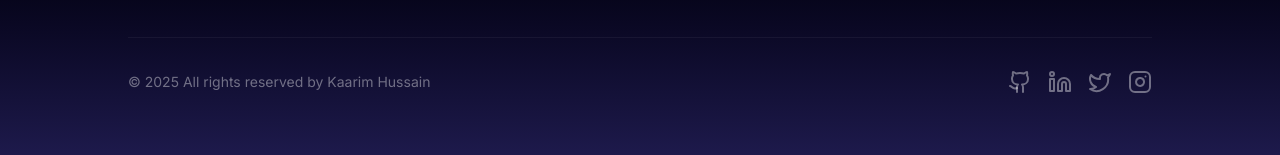
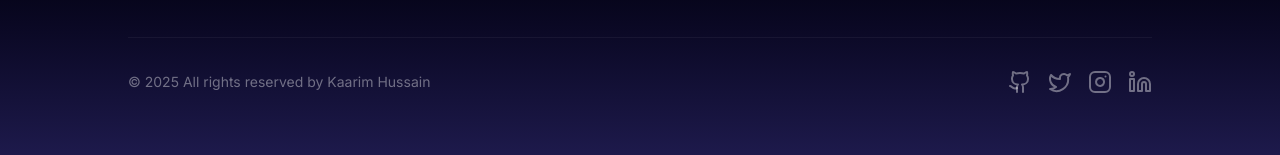
Before and after one commit to KaarimHussain/Dev-Home, a Next.js app: page / in a window 1280 px wide. Shown: the part 6470-6625 px from the top of the page. Built offline with nearby package versions, Linux system fonts and the light colour scheme; no server answers; the database is empty.

Commit message:
Fixed the Social Icons and Href Issues

```diff
--- a/components/footer.tsx
+++ b/components/footer.tsx
@@ -1,35 +1,62 @@
 import Logo from "@/public/images/Logo-White.png";
 import { Github, Instagram, Linkedin, Twitter } from "lucide-react";
+import Image from "next/image";
 import Link from "next/link";
 
 export default function Footer() {
   const links = [
     {
       label: "Home",
-            href: "/"
+      href: "/",
     },
     {
       label: "About",
-            href: "/about"
+      href: "/about",
     },
     {
       label: "Projects",
-            href: "/projects"
+      href: "/projects",
     },
     {
       label: "Contact",
-            href: "/contact"
-        }
-    ]
+      href: "/contact",
+    },
+  ];
 
+  const socials = [
+    {
+      icon: Github,
+      href: "https://github.com/KaarimHussain",
+      label: "GitHub",
+    },
+    {
+      icon: Twitter,
+      href: "https://x.com/KaarimHussain",
+      label: "Twitter",
+    },
+    {
+      icon: Instagram,
+      href: "https://www.instagram.com/kaarimhussain/",
+      label: "Instagram",
+    },
+    {
+      icon: Linkedin,
+      href: "https://www.linkedin.com/in/kaarim-hussain-bb2559270/",
+      label: "LinkedIn",
+    },
+  ];
   return (
     <footer className="relative min-h-[50vh] w-full bg-linear-to-b from-black via-black to-indigo-950 px-5 md:px-10 lg:px-20 xl:px-32 py-16">
       {/* Background Pattern */}
       <div className="absolute inset-0 opacity-5">
-                <div className="absolute inset-0" style={{
-                    backgroundImage: 'radial-gradient(circle at 1px 1px, rgb(var(--primary)) 1px, transparent 0)',
-                    backgroundSize: '40px 40px'
-                }}></div>
+        <div
+          className="absolute inset-0"
+          style={{
+            backgroundImage:
+              "radial-gradient(circle at 1px 1px, rgb(var(--primary)) 1px, transparent 0)",
+            backgroundSize: "40px 40px",
+          }}
+        ></div>
       </div>
 
       <div className="container mx-auto relative z-10">
@@ -37,10 +64,12 @@ export default function Footer() {
         <div className="flex flex-col items-center justify-center mb-12">
           <div className="relative group">
             <div className="absolute inset-0 bg-primary/20 blur-3xl group-hover:bg-primary/40 transition-all duration-500 rounded-full"></div>
-                        <img
+            <Image
+              width={250}
+              height={250}
               src={Logo.src}
+              alt="Logo"
               className="relative object-center object-contain w-[250px] md:w-[300px] aspect-square opacity-20 group-hover:opacity-100 transition-all duration-500 ease-in-out hover:scale-105"
-                            alt="Logo"
             />
           </div>
           <p className="text-white/40 text-sm mt-6 text-center max-w-md">
@@ -78,21 +107,18 @@ export default function Footer() {
 
           {/* Social Links Placeholder */}
           <div className="flex items-center gap-4">
-                        <a href="#" className="text-white/40 hover:text-primary transition-colors duration-300">
-                            <Github />
+            {socials.map((social, index) => (
+              <a
+                key={index}
+                href={social.href}
+                className="text-white/40 hover:text-primary transition-colors duration-300"
+              >
+                {<social.icon />}
               </a>
-                        <a href="#" className="text-white/40 hover:text-primary transition-colors duration-300">
-                            <Linkedin />
-                        </a>
-                        <a href="#" className="text-white/40 hover:text-primary transition-colors duration-300">
-                            <Twitter />
-                        </a>
-                        <a href="#" className="text-white/40 hover:text-primary transition-colors duration-300">
-                            <Instagram />
-                        </a>
+            ))}
           </div>
         </div>
       </div>
     </footer>
-    )
+  );
 }
--- a/components/home/floating-socials.tsx
+++ b/components/home/floating-socials.tsx
@@ -4,28 +4,28 @@ export default function FloatingSocials() {
   const socials = [
     {
       icon: Github,
-            href: "https://github.com/yourusername",
+      href: "https://github.com/KaarimHussain",
       label: "GitHub",
-            color: "hover:text-[#333]"
+      color: "hover:text-[#333]",
     },
     {
       icon: Twitter,
-            href: "https://twitter.com/yourusername",
+      href: "https://x.com/KaarimHussain",
       label: "Twitter",
-            color: "hover:text-[#1DA1F2]"
+      color: "hover:text-[#1DA1F2]",
     },
     {
       icon: Instagram,
-            href: "https://instagram.com/yourusername",
+      href: "https://www.instagram.com/kaarimhussain/",
       label: "Instagram",
-            color: "hover:text-[#E4405F]"
+      color: "hover:text-[#E4405F]",
     },
     {
       icon: Linkedin,
-            href: "https://linkedin.com/in/yourusername",
+      href: "https://www.linkedin.com/in/kaarim-hussain-bb2559270/",
       label: "LinkedIn",
-            color: "hover:text-[#0A66C2]"
-        }
+      color: "hover:text-[#0A66C2]",
+    },
   ];
 
   return (
```
Lines whose indentation alone changed are shown as unchanged.
